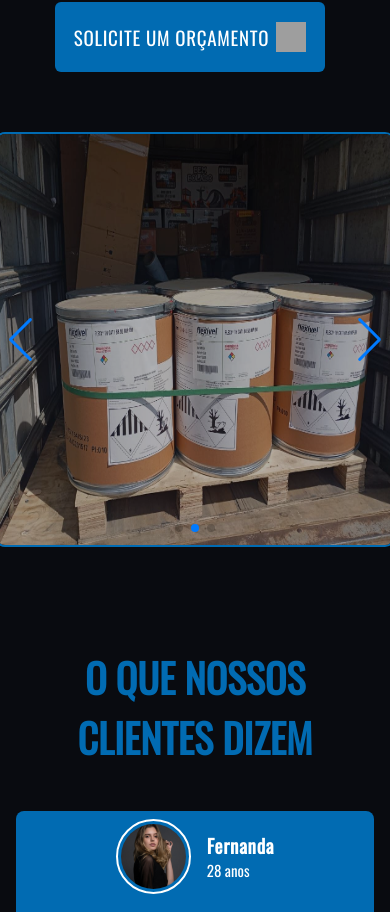
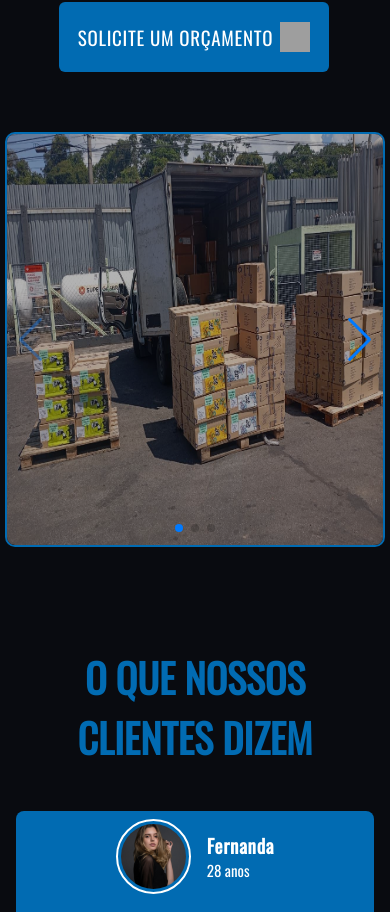
Before and after one commit to guimiiller/dcar-transporte, a Next.js app: page / in a window 390 px wide. Shown: the part 2651-3563 px from the top of the page. Built offline with nearby package versions, Linux system fonts and the light colour scheme; grey boxes are pictures that could not be loaded.

Commit message:
remove autoplay and test in square

```diff
--- a/src/components/About.tsx
+++ b/src/components/About.tsx
@@ -3,7 +3,7 @@ import styles from '../styles/About.module.css';
 import Image from 'next/image';
 import { Button } from './Button';
 import { Swiper, SwiperSlide } from 'swiper/react';
-import { Navigation, Pagination, Autoplay } from 'swiper/modules';
+import { Navigation, Pagination } from 'swiper/modules';
 import 'swiper/css';
 import 'swiper/css/navigation';
 import 'swiper/css/pagination';
@@ -14,12 +14,11 @@ export function About() {
             <div className={styles.contentAbout}>
                 <div className={styles.squareAbout}>
                     <Swiper
-                        modules={[Navigation, Pagination, Autoplay]}
+                        modules={[Navigation, Pagination]}
                         spaceBetween={10}
                         slidesPerView={1}
                         navigation
                         pagination={{ clickable: true }}
-                        autoplay={{ delay: 3000 }}
                         className={styles.carousel}
                     >
                         <SwiperSlide>
--- a/src/styles/About.module.css
+++ b/src/styles/About.module.css
@@ -108,7 +108,7 @@
 
     .squareAbout {
         width: 100%;
-        max-width: 400px;
+        max-width: 380px;
         order: 2;
         margin-top: 30px;
     }
```
